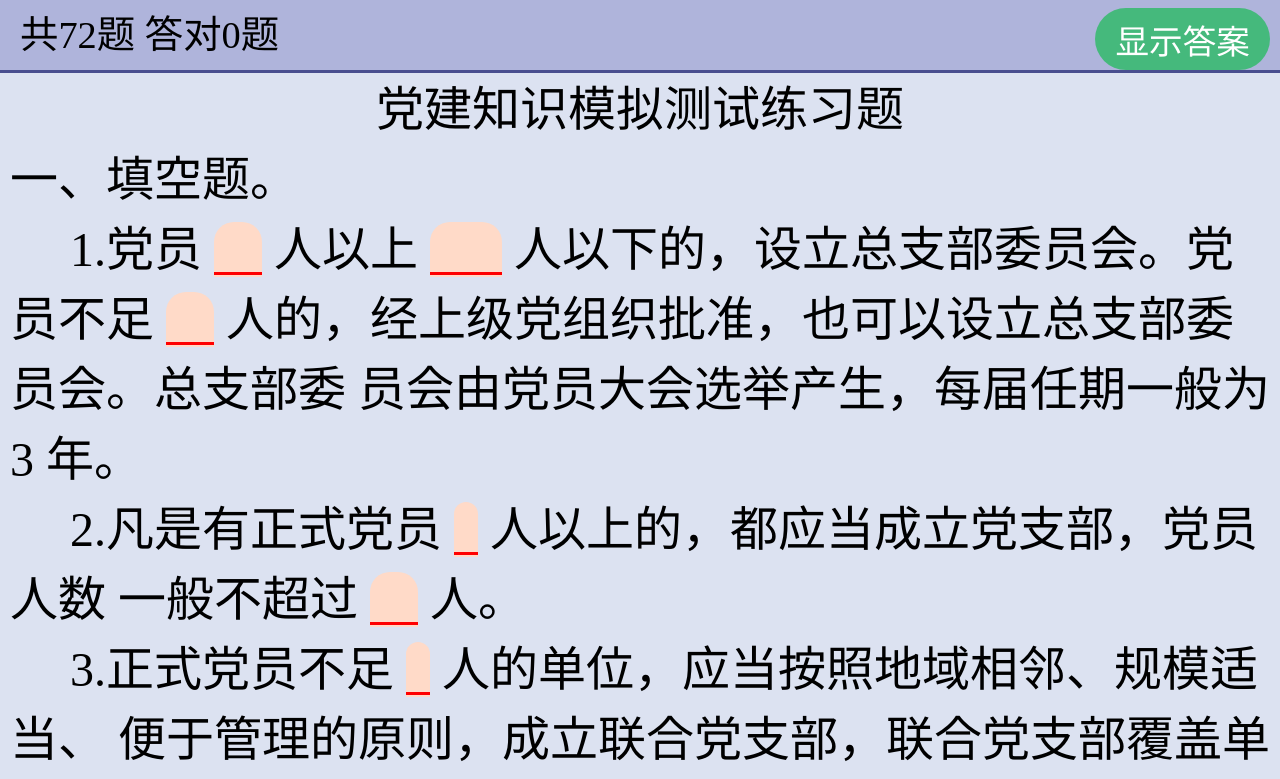
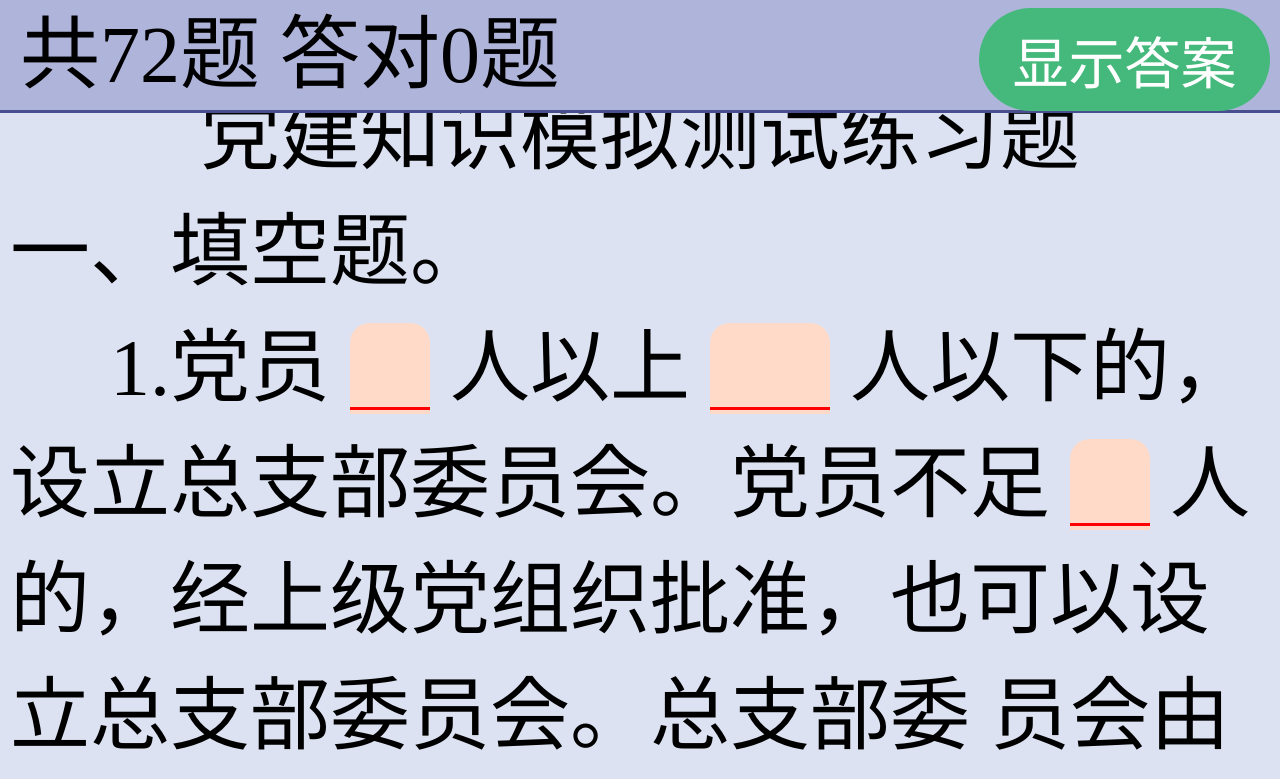
Before and after one commit to kaifengjk/dangjian, a plain HTML site: page index.htm in a window 1280 px wide. Shown: the top 779 px of the page. Drawn offline with nearby package versions, Linux system fonts and the light colour scheme.

Commit message:
Update index.htm

```diff
--- a/index.htm
+++ b/index.htm
@@ -6,14 +6,14 @@
 	<script src="https://code.jquery.com/jquery-3.6.0.min.js"></script>
 	<style type="text/css">
 		body{
-			font-size:3em;
+			font-size:5em;
 			background-color:#DCE2F1;
 			margin: 0;
 			padding: 0;
 		}
 		#topmenu{
 			width: 100%;
-		    height: 70px;
+		    height: 110px;
 		    display: block;
 		    z-index: 100;
 		    overflow: visible;
@@ -25,14 +25,14 @@
 		}
 		#info{
 			margin-left: 20px;
-			font-size: 0.8em;
-			line-height: 70px;
+			font-size: 1em;
+			line-height: 110px;
 			float: left;
 			left: 0;
 		}
 		#tipsSuccess{
 			background-color: #ed1941;
-			font-size: 0.8em;
+			font-size: 1em;
 			color: yellow;
 			text-align: center;
 			vertical-align: middle;
```
